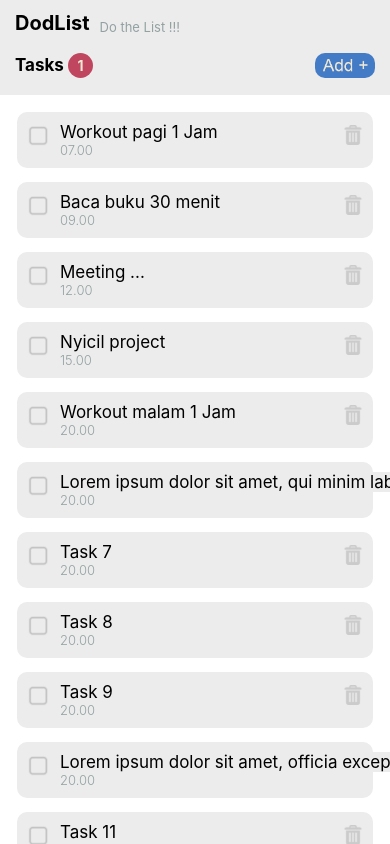
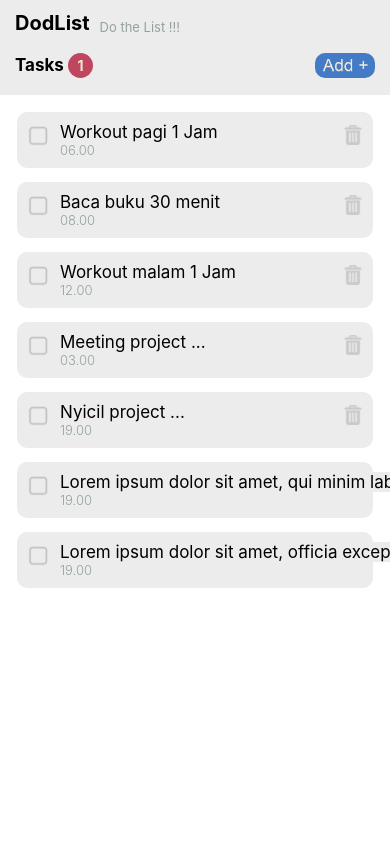
Before and after one commit to malbsubo28/DodList, a React Native app: screen / in a window 390 px wide. Both pictures are taken after a click on the element 345 px from the left and 65 px from the top of the page. Built offline with nearby package versions, Linux system fonts and the light colour scheme.

Commit message:
dynamic tasks list

```diff
--- a/src/App.js
+++ b/src/App.js
@@ -68,7 +68,7 @@ const AppHeader = (props) => {
 }
 
 const App = () => {
-  const [tasks, setTasks] = useState(0);
+  const [taskSum, setTaskSum] = useState(0);
   const [isAvailable, setAvailable] = useState(false);
   const isDarkMode = useColorScheme() === 'dark';
   const backgroundStyle = {
@@ -76,17 +76,34 @@ const App = () => {
   };
 
   useEffect(() => {
-    if(tasks == 0){
-      setAvailable(false);
-    }else{
-      setAvailable(true);
-    }
+    setAvailable(taskSum === 0 ? false : true);
     console.log("===> isAvailable = ", isAvailable);
-    console.log("===> tasks =", tasks);
+    console.log("===> tasks =", taskSum);
     return(
       console.log("===> components update")
     );
-  }, [tasks])
+  }, [taskSum])
+
+  const tasks = {
+    title : [
+      'Workout pagi 1 Jam',
+      'Baca buku 30 menit',
+      'Workout malam 1 Jam',
+      'Meeting project ...',
+      'Nyicil project ...',
+      'Lorem ipsum dolor sit amet, qui minim labore adipisicing minim sint cillum sint consectetur cupidatat.',
+      'Lorem ipsum dolor sit amet, officia excepteur ex fugiat reprehenderit enim labore culpa sint ad nisi Lorem pariatur mollit ex esse exercitation amet. Nisi anim cupidatat excepteur officia. Reprehenderit nostrud nostrud ipsum Lorem est aliquip amet voluptate voluptate dolor minim nulla est proident. Nostrud officia pariatur ut officia. Sit irure elit esse ea nulla sunt ex occaecat reprehenderit commodo officia dolor Lorem duis laboris cupidatat officia voluptate. Culpa proident adipisicing id nulla nisi laboris ex in Lorem sunt duis officia eiusmod. Aliqua reprehenderit commodo ex non excepteur duis sunt velit enim. Voluptate laboris sint cupidatat ullamco ut ea consectetur et est culpa et culpa duis.',
+    ],
+    time : [
+      '06.00',
+      '08.00',
+      '12.00',
+      '03.00',
+      '19.00',
+      '19.00',
+      '19.00'
+    ]
+  }
 
   return(
     <SafeAreaView style={{backgroundColor: isDarkMode ? '#000000' : '#ffffff', flex: 1}}>
@@ -94,27 +111,15 @@ const App = () => {
         barStyle={isDarkMode ? 'light-content' : 'dark-content'}
         backgroundColor={backgroundStyle.backgroundColor}
       />
-      <AppHeader addPress={() => {setTasks(tasks + 1)}} jobs={tasks}/>
+      <AppHeader addPress={() => {setTaskSum(taskSum + 1)}} jobs={taskSum}/>
       {isAvailable && <ScrollView
         contentInsetAdjustmentBehavior='automatic'
         style={{backgroundColor: isDarkMode ? '#000000' : '#ffffff'
       }}>
         <View style={{padding: 10}}>
-        <Task time="07.00">Workout pagi 1 Jam</Task>
-          <Task time="09.00">Baca buku 30 menit</Task>
-          <Task time="12.00">Meeting ...</Task>
-          <Task time="15.00">Nyicil project</Task>
-          <Task time="20.00">Workout malam 1 Jam</Task>
-          <Task time="20.00">Lorem ipsum dolor sit amet, qui minim labore adipisicing minim sint cillum sint consectetur cupidatat.</Task>
-          <Task time="20.00">Task 7</Task>
-          <Task time="20.00">Task 8</Task>
-          <Task time="20.00">Task 9</Task>
-          <Task time="20.00">Lorem ipsum dolor sit amet, officia excepteur ex fugiat reprehenderit enim labore culpa sint ad nisi Lorem pariatur mollit ex esse exercitation amet. Nisi anim cupidatat excepteur officia. Reprehenderit nostrud nostrud ipsum Lorem est aliquip amet voluptate voluptate dolor minim nulla est proident. Nostrud officia pariatur ut officia. Sit irure elit esse ea nulla sunt ex occaecat reprehenderit commodo officia dolor Lorem duis laboris cupidatat officia voluptate. Culpa proident adipisicing id nulla nisi laboris ex in Lorem sunt duis officia eiusmod. Aliqua reprehenderit commodo ex non excepteur duis sunt velit enim. Voluptate laboris sint cupidatat ullamco ut ea consectetur et est culpa et culpa duis.</Task>
-          <Task time="20.00">Task 11</Task>
-          <Task time="20.00">Task 12</Task>
-          <Task time="20.00">Task 13</Task>
-          <Task time="20.00">Task 14</Task>
-          <Task time="20.00">Task 15</Task>
+          {tasks.title.map((title, index) => (
+            <Task time={tasks.time[index]} title={title} key={index}/>
+          ))}
         </View>
       </ScrollView>}
       {!isAvailable && <View style={{
--- a/src/components/Task.js
+++ b/src/components/Task.js
@@ -17,7 +17,7 @@ class checkSource {
   static checkMode=checkBoxBlack;
 }
 
-const Task = ({children, time}) => {
+const Task = (props) => {
   const isDarkMode = useColorScheme() === 'dark';
   const [isChecked, setChecked] = useState(false);
   const textColor = {
@@ -25,17 +25,9 @@ const Task = ({children, time}) => {
   }
 
   if(isChecked){
-    if(isDarkMode){
-      checkSource.checkMode=checkBlack;
-    }else{
-      checkSource.checkMode=checkWhite;
-    }
+    checkSource.checkMode = isChecked ? checkBlack : checkWhite;
   }else{
-    if(isDarkMode){
-      checkSource.checkMode=checkBoxBlack;
-    }else{
-      checkSource.checkMode=checkBoxWhite;
-    }
+    checkSource.checkMode = isDarkMode ? checkBoxBlack : checkBoxWhite;
   }
 
   return(
@@ -69,14 +61,14 @@ const Task = ({children, time}) => {
             textDecorationLine: isChecked ? 'line-through' : 'none',
             color: isChecked ?  '#586e75' : textColor.color,
             flexWrap: 'wrap'
-          }}>{children}</Text>
+          }}>{props.title}</Text>
         </View>
         <Text style={{
           color : '#93a1a1',
           fontSize: 13,
           fontWeight: '350',
           marginLeft: 33
-        }}>{time}</Text>
+        }}>{props.time}</Text>
       </View>
       <TouchableOpacity onPress={() => alert("Are you sure ?")}>
         <View style={{
```
